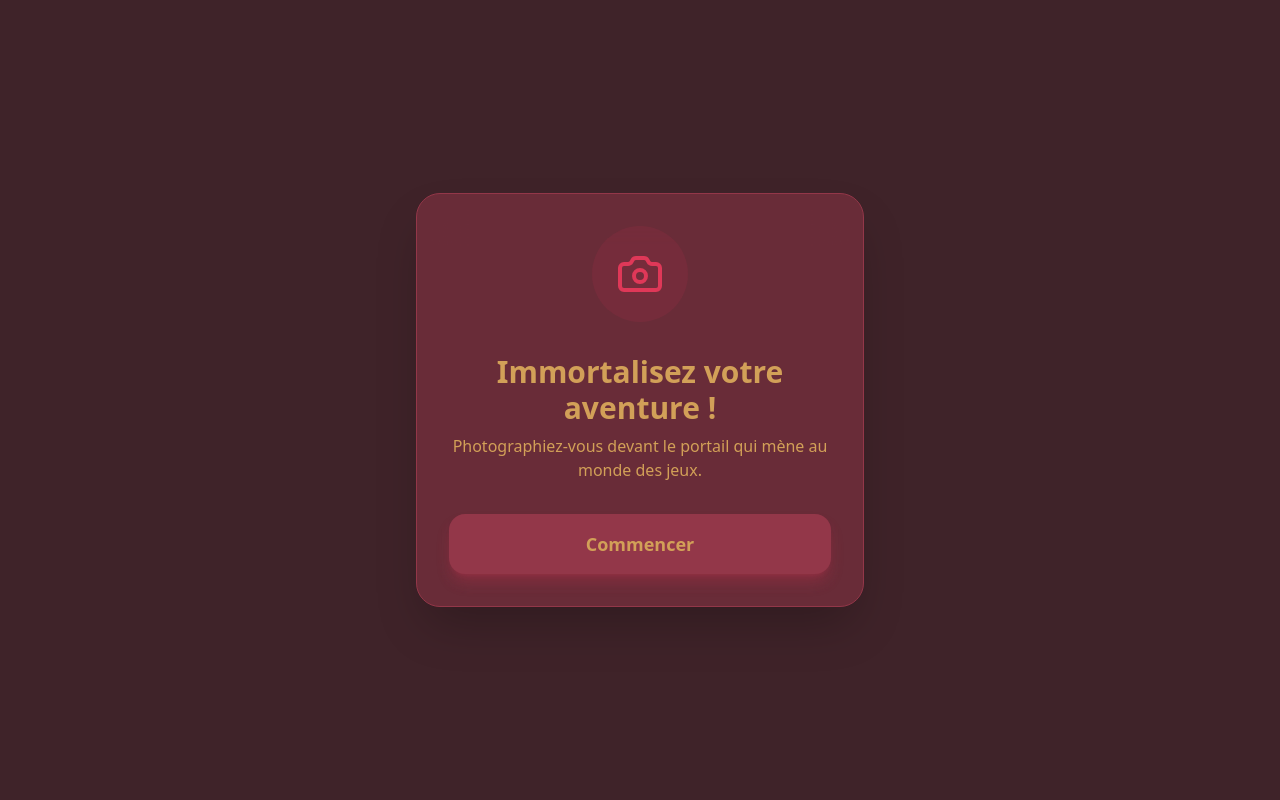
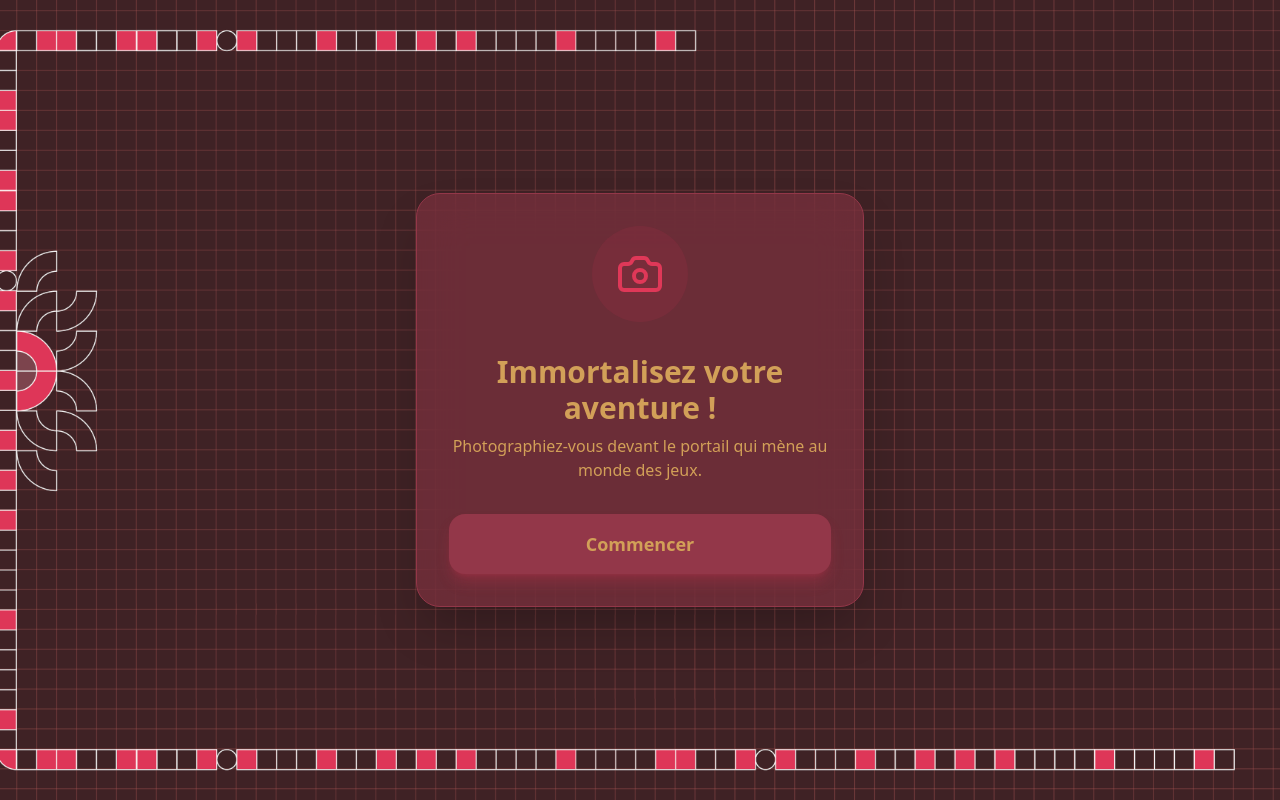
Before and after one commit to dokat/photobooth-app, a React (Vite) app: page / in a window 1280 px wide. Built offline with nearby package versions, Linux system fonts and the light colour scheme.

Commit message:
feat: apply custom background image to app container and remove redundant background colors from view components

```diff
--- a/src/components/Home.tsx
+++ b/src/components/Home.tsx
@@ -6,7 +6,7 @@ export function Home() {
   const navigate = useNavigate();
 
   return (
-    <div className="min-h-screen bg-neutral-950 flex flex-col items-center justify-center p-4">
+    <div className="min-h-screen flex flex-col items-center justify-center p-4">
       <Card className="w-full max-w-md p-8 flex flex-col items-center justify-center space-y-8 bg-neutral-900/50 backdrop-blur-xl border-neutral-800 shadow-2xl rounded-3xl">
         <div className="w-24 h-24 bg-emerald-500/10 rounded-full flex items-center justify-center">
           <Camera className="w-12 h-12 text-emerald-500" />
--- a/src/components/Instructions.tsx
+++ b/src/components/Instructions.tsx
@@ -6,7 +6,7 @@ export function Instructions() {
     const navigate = useNavigate();
 
     return (
-        <div className="flex items-center justify-center min-h-screen bg-neutral-950">
+        <div className="flex items-center justify-center min-h-screen">
             <Card className="w-full max-w-md p-8 flex flex-col items-center justify-center space-y-8 bg-neutral-900/50 backdrop-blur-xl border-neutral-800 shadow-2xl rounded-3xl text-lg text-neutral-400">
                 <p className=" mb-6">Choisissez le décor dans lequel vous souhaitez apparaître, puis cliquez sur l’appareil photo.
                     Vous aurez ensuite 5 secondes pour prendre la pose… sourire éclatant ou grimace rigolote, à vous de choisir !</p>
--- a/src/components/Photobooth.tsx
+++ b/src/components/Photobooth.tsx
@@ -51,7 +51,7 @@ export function Photobooth() {
   }, [startCountdown]);
 
   return (
-    <div className="min-h-screen bg-neutral-950 font-sans text-neutral-100 flex flex-col items-center justify-center relative">
+    <div className="min-h-screen font-sans text-neutral-100 flex flex-col items-center justify-center relative">
 
       {/* Hidden system components */}
       <Webcam
@@ -99,7 +99,7 @@ export function Photobooth() {
           </Card>
         </div>
       ) : (
-        <div className="absolute inset-0 z-50 bg-neutral-950 flex flex-col w-full h-full p-4 md:p-12 overflow-y-auto">
+        <div className="absolute inset-0 z-50 flex flex-col w-full h-full p-4 md:p-12 overflow-y-auto">
           <ShareScreen capturedPhoto={capturedPhoto} />
         </div>
       )}
--- a/src/components/Success.tsx
+++ b/src/components/Success.tsx
@@ -20,7 +20,7 @@ export function Success() {
   }, [countdown, navigate]);
 
   return (
-    <div className="min-h-screen bg-neutral-950 flex flex-col items-center justify-center p-6 md:p-12 animate-in fade-in duration-500">
+    <div className="min-h-screen flex flex-col items-center justify-center p-6 md:p-12 animate-in fade-in duration-500">
       <div className="flex flex-col items-center justify-center max-w-xl text-center space-y-8 bg-neutral-900/50 p-12 rounded-3xl border border-neutral-800 shadow-2xl backdrop-blur-xl relative overflow-hidden">
         {/* Progress bar at the top of the card */}
         <div className="absolute top-0 left-0 h-1 bg-emerald-500 transition-all duration-1000 ease-linear" style={{ width: `${(countdown / 5) * 100}%` }} />
--- a/src/index.css
+++ b/src/index.css
@@ -71,6 +71,12 @@
     @apply border-border;
   }
   body {
-    @apply bg-background text-foreground;
+    @apply text-foreground;
+    background-color: #3f2329; /* Fallback */
+    background-image: url('/backgrounds/background.png');
+    background-size: cover;
+    background-position: center;
+    background-repeat: no-repeat;
+    background-attachment: fixed;
   }
 }
```
Also changed, not shown: public/backgrounds/background.png (added).
